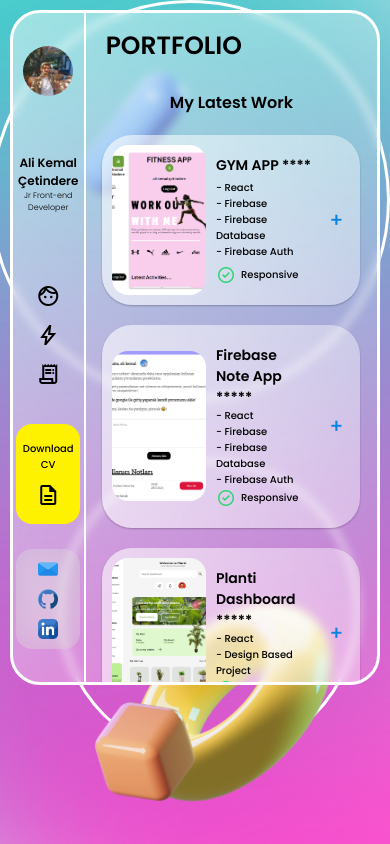
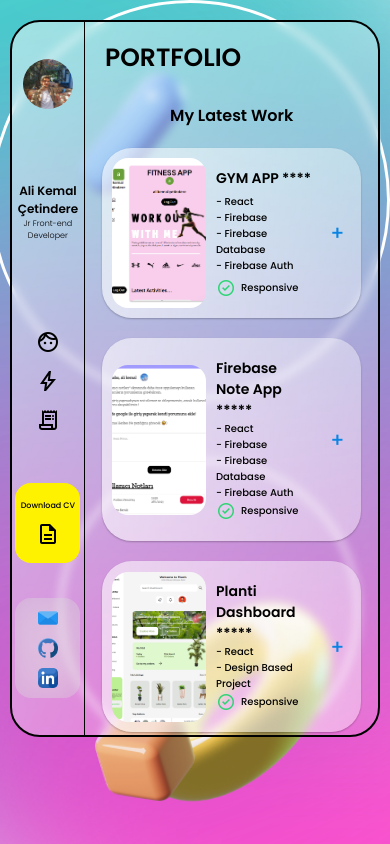
Before and after one commit to alkm-cet/Portfolio, a React (Create React App) app: page /Portfolio in a window 390 px wide. Built offline with nearby package versions, Linux system fonts and the light colour scheme.

Commit message:
responsive adjustments

```diff
--- a/src/App.css
+++ b/src/App.css
@@ -40,3 +40,12 @@
     margin-top: 10px;
   }
 }
+
+@media (max-width:768px) {
+  .App {
+    width: 95%;
+    height: 85%;
+    margin-top: 20px;
+    border: 2px solid black;
+  }
+}
--- a/src/components/LeftNavBar/LeftNavBar.css
+++ b/src/components/LeftNavBar/LeftNavBar.css
@@ -17,6 +17,7 @@
 @media (max-width:530px) {
     .LeftNavBar {
         padding: 20px 0px;
+        border-right: 1px solid black;
     }
 }
 
@@ -207,8 +208,8 @@
 
 @media (max-width:530px) {
     .cvBTN {
-        height: 100px;
-        font-size: 10px;
+        height: 80px;
+        font-size: 8px;
     }
 }
 
--- a/src/components/RightSide/RightSidePages/PortfolioPage/Portfolio.css
+++ b/src/components/RightSide/RightSidePages/PortfolioPage/Portfolio.css
@@ -92,10 +92,6 @@
 
     display: flex;
     align-items: center;
-
-}
-
-.cardtitle{
 
 }
 
```
